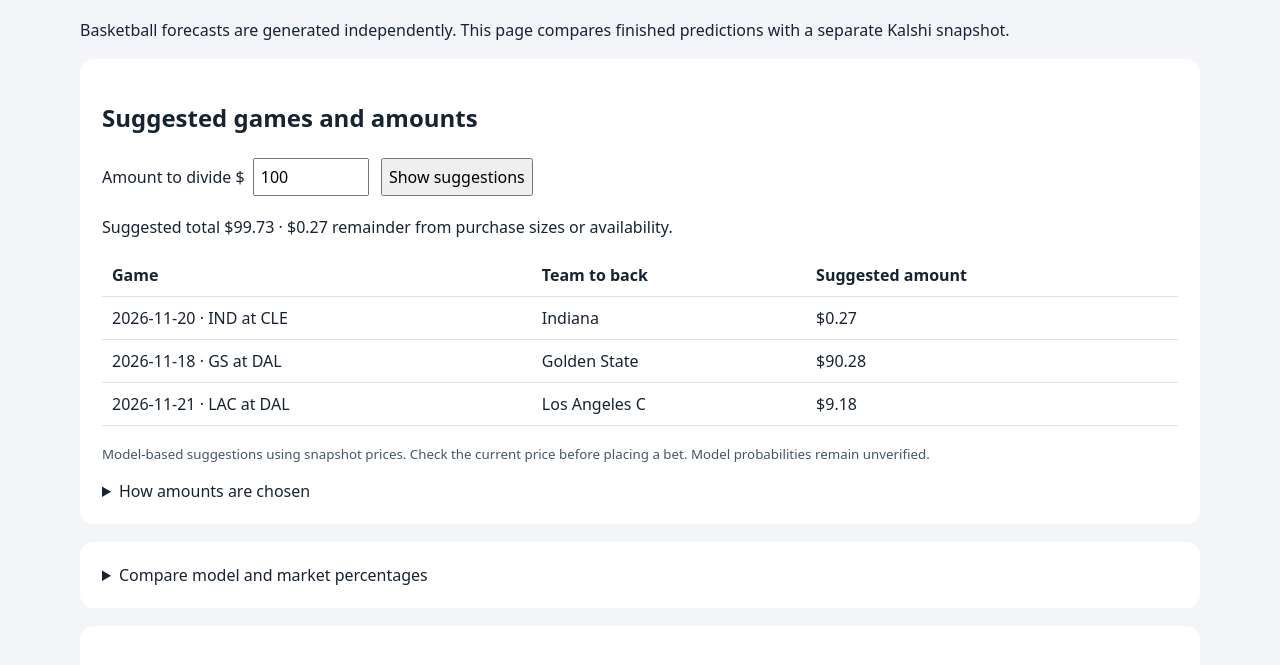
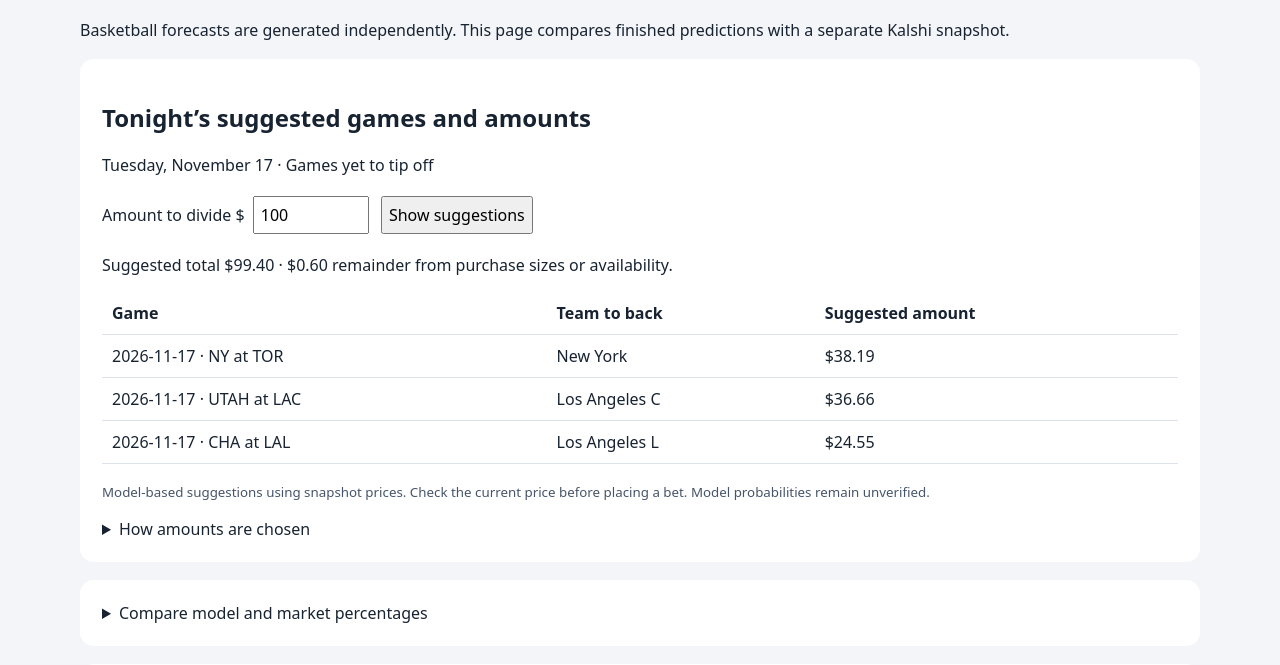
Before and after one commit to ethanvoellmicke/auto-regressive-model-nba-test, a plain HTML site: page market-analysis.html in a window 1280 px wide. Shown: the part 117-782 px from the top of the page. Drawn offline with Linux system fonts and the light colour scheme.

Commit message:
Limit allocation suggestions to tonight’s remaining NBA games

```diff
--- a/market-analysis.html
+++ b/market-analysis.html
@@ -4,7 +4,8 @@
 <main><nav><a href="index.html">NBA predictions</a><a href="market-analysis.html" aria-current="page">Market analysis</a></nav>
 <h1>Model vs. market percentages</h1>
 <p>Basketball forecasts are generated independently. This page compares finished predictions with a separate Kalshi snapshot.</p>
-<section id="allocation"><h2>Suggested games and amounts</h2>
+<section id="allocation"><h2>Tonight’s suggested games and amounts</h2>
+<p id="tonight-date"></p>
 <p><label>Amount to divide $ <input id="bankroll" type="number" min="0" max="1000000" value="100" step="1"></label> <button id="calculate" type="button">Show suggestions</button></p>
 <p id="allocation-status" role="status"></p>
 <div class="scroll"><table><thead><tr><th>Game</th><th>Team to back</th><th>Suggested amount</th></tr></thead><tbody id="allocation-rows"></tbody></table></div>
@@ -60,13 +61,16 @@ function affordableQuantity(amount,price,maximum){
  }
  return low;
 }
+function easternDay(now){
+ return new Intl.DateTimeFormat("en-CA",{timeZone:"America/New_York",year:"numeric",month:"2-digit",day:"2-digit"}).format(new Date(now));
+}
 function allocate(bankroll,limit,haircut,now){
  if(!Number.isFinite(bankroll)||bankroll<=0||bankroll>1000000||!Number.isInteger(limit)||limit<1||limit>20||!Number.isFinite(haircut)||haircut<0||haircut>50)return {error:"Enter an amount above zero and up to $1,000,000."};
  const age=now-Date.parse(snapshot.at);
  if(!Number.isFinite(age)||age<0||age>86400000)return {error:"Quote snapshot is stale. Wait for a verified market refresh before selecting stakes."};
  const candidates=[];
  for(const game of snapshot.games){
-  if(Date.parse(game.date)<=now)continue;
+  if(game.day!==easternDay(now)||Date.parse(game.date)<=now)continue;
   let best=null;
   for(const q of game.quotes.filter(validQuote)){
    const probability=Math.max(0,q.p-haircut/100);
@@ -96,6 +100,7 @@ function allocate(bankroll,limit,haircut,now){
  return {selected:positions,total:positions.reduce((sum,s)=>sum+s.total,0)};
 }
 function renderAllocation(){
+ document.getElementById("tonight-date").textContent=new Intl.DateTimeFormat("en-US",{timeZone:"America/New_York",weekday:"long",month:"long",day:"numeric"}).format(new Date())+" · Games yet to tip off";
  const bankroll=Number(document.getElementById("bankroll").value);
  const result=allocate(bankroll,3,5,Date.now());
  const body=document.getElementById("allocation-rows");body.replaceChildren();
@@ -106,7 +111,7 @@ function renderAllocation(){
   for(const value of [s.game.day+" · "+s.game.an+" at "+s.game.hn,s.q.title,money(s.total)])cell(row,value);
   body.append(row);
  }
- status.textContent=result.selected.length?"Suggested total "+money(result.total)+" · "+money(Math.max(0,bankroll-result.total))+" remainder from purchase sizes or availability.":"No eligible selections at the current prices. The amount cannot be allocated using the positive estimated-return rule.";
+ status.textContent=result.selected.length?"Suggested total "+money(result.total)+" · "+money(Math.max(0,bankroll-result.total))+" remainder from purchase sizes or availability.":"No eligible selections for tonight’s remaining games at the current prices.";
 }
 document.getElementById("calculate").addEventListener("click",renderAllocation);
 for(const id of ["bankroll"])document.getElementById(id).addEventListener("input",renderAllocation);
```
